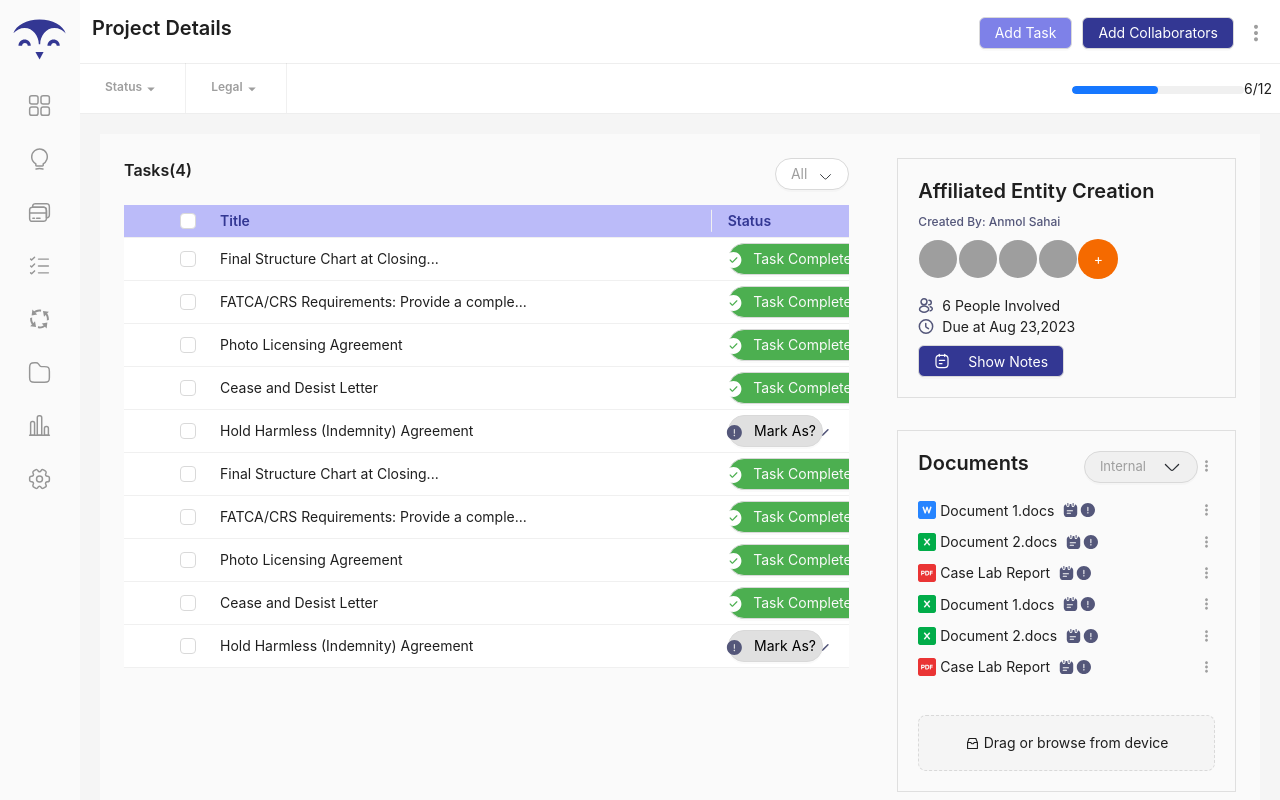
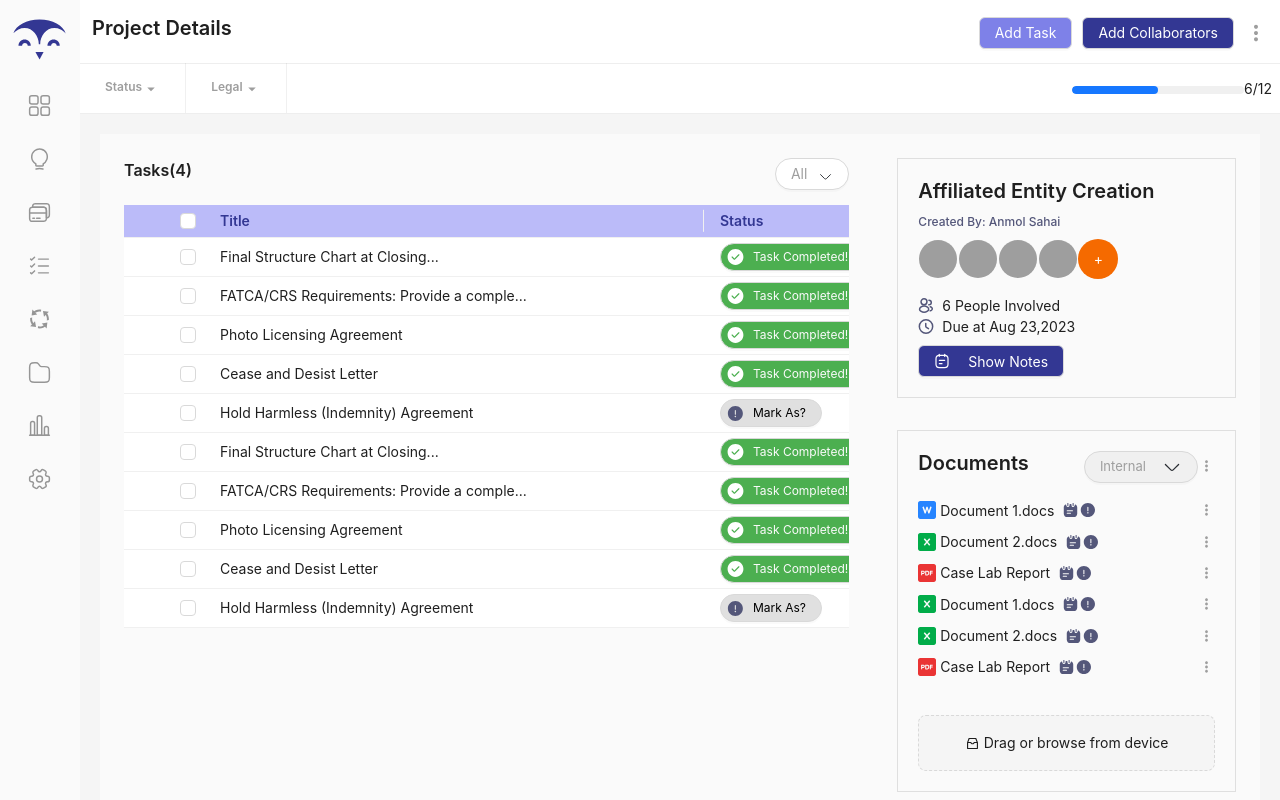
Before and after one commit to Maaz42/Composure-LFMS, a Next.js app: page /projectDetail in a window 1280 px wide. Shown: the top 800 px of the page. Built offline with nearby package versions, Linux system fonts and the light colour scheme; grey boxes are pictures that could not be loaded.

Commit message:
project-list-detail: Ui adjustment

```diff
--- a/components/Screens/ProjectDetail/index.tsx
+++ b/components/Screens/ProjectDetail/index.tsx
@@ -20,6 +20,7 @@ const props = {
         console.log('Dropped files', e.dataTransfer.files);
     },
 };
+
 interface DataType {
     key: React.Key;
     title: string;
@@ -55,6 +56,7 @@ export default function ProjectDetail() {
     const handleShowNotes = () => {
         setNotesVisible(!notesVisible);
     };
+
     const onClose = () => {
         setCollaboratorDrawer(false);
     }
@@ -64,7 +66,6 @@ export default function ProjectDetail() {
     }
 
     const markAsDropDown = [
-
         {
             key: "1",
             label: (
@@ -91,6 +92,7 @@ export default function ProjectDetail() {
             ),
         },
     ];
+
     const navDropDown = [
         {
             key: "1",
@@ -98,23 +100,19 @@ export default function ProjectDetail() {
         },
 
     ];
+
     const columns: TableColumnsType<DataType> = [
         {
-            title: (
-                <div style={{ display: "flex", justifyContent: "space-between", alignItems: "center" }}>
-                    <div>Title</div>
-                </div>
-            ),
+            title: "Title",
             dataIndex: "title",
-            key: "title"
-            , width: "70%"
+            key: "title",
+            width: "500px"
         },
         {
-            title: (<div style={{ display: "flex", justifyContent: "space-between", alignItems: "center" }}>
-                <div>   Status</div>
-            </div>),
+            title: "Status",
             dataIndex: "status",
             key: "status",
+            width: "250px",
             render: (status, record) => {
                 return (
                     <>
@@ -128,17 +126,12 @@ export default function ProjectDetail() {
                                         setItems(markAsDropDown)
                                     }}>
                                         <Button style={{}} className={styles.infoButton}>
-                                            <Image src={INFO} style={{ marginLeft: "-10px", marginTop: "2px", marginRight: "2px" }} alt="..." /> Mark As?
+                                            <Image src={INFO} style={{ marginLeft: "-10px", }} alt="..." /> Mark As?
                                         </Button>
                                     </a>
-
-                                    <Image onClick={(e) => { e.preventDefault(), handleRowClick(record.key) }} src={expandedRows.includes(record.key) ? Arrow_Up : downArrow} style={{ marginLeft: "-10px", marginTop: "2px", marginRight: "2px" }} alt="..." />
-
+                                    <Image onClick={(e) => { e.preventDefault(), handleRowClick(record.key) }} src={expandedRows.includes(record.key) ? Arrow_Up : downArrow} style={{ marginLeft: "-10px", }} alt="..." />
                                 </>
-
                                 // </Dropdown>
-
-
                             ) : (
                                 <>
                                     <a onClick={(e) => {
@@ -147,27 +140,19 @@ export default function ProjectDetail() {
                                         setItems(markAsDropDown)
                                     }}>
                                         <Button style={{}} className={styles.taskCompleted}>
-                                            <Image src={tick_button} style={{ marginLeft: "-10px", marginTop: "2px", marginRight: "2px" }} alt="..." /> Task Completed!
+                                            <Image src={tick_button} style={{ marginLeft: "-10px", }} alt="..." /> Task Completed!
                                         </Button>
                                     </a>
-
                                     <Image onClick={(e) => { e.preventDefault(), handleRowClick(record.key) }} src={expandedRows.includes(record.key) ? Arrow_Up : downArrow} style={{ marginLeft: "-10px", marginTop: "2px", marginRight: "2px" }} alt="..." />
-
                                 </>
-                            )
-
-                            }
-
+                            )}
                         </div>
-
-
                     </>
                 )
-
-
             }
         }
     ]
+
     const statusDropDown = [
         {
             key: "1",
@@ -201,6 +186,7 @@ export default function ProjectDetail() {
             label: "Legal 3"
         }
     ];
+
     const commentsDropDown = [
         {
             key: '1',
@@ -215,6 +201,7 @@ export default function ProjectDetail() {
             label: "Delete"
         }
     ];
+
     const taskdetailDropDown = [
         {
             key: '1',
@@ -226,6 +213,7 @@ export default function ProjectDetail() {
         },
 
     ];
+
     const docDropDown = [
         {
             key: '1',
@@ -240,6 +228,7 @@ export default function ProjectDetail() {
             label: "Export  to Sharepoint"
         }
     ];
+
     const singleDocDropDown = [
         {
             key: '1',
@@ -254,6 +243,7 @@ export default function ProjectDetail() {
             label: "Delete"
         },
     ]
+
     const taskDropDown = [
         {
             key: '1',
@@ -272,6 +262,7 @@ export default function ProjectDetail() {
             label: "Delete"
         }
     ];
+
     const taskStatusDropDown = [
         {
             key: '1',
@@ -289,8 +280,8 @@ export default function ProjectDetail() {
                 </>
             )
         },
+    ];
 
-    ];
     const allDropDown = [
         {
             key: '1',
@@ -308,8 +299,8 @@ export default function ProjectDetail() {
                 </>
             )
         },
+    ];
 
-    ];
     const docNoteDropDown = [
         {
             key: '1',
@@ -372,7 +363,6 @@ export default function ProjectDetail() {
             details: "Added on March 21  \n Last Notified Yesterday \n  2 Reviews",
             src: PDF_ICON
         },
-
     ]
 
     const dataSubtasks = [
@@ -451,9 +441,7 @@ export default function ProjectDetail() {
 
     const expandedRowRender = (rowData: any) => {
         return (
-
             <>
-
                 <div className={styles.cardSDetailStyle} style={{ width: "100%" }}>
                     <Row className="flex mb-4" justify={'space-between'}>
                         <Row className={styles.cardSDetailStyle1} justify={'space-between'} style={{ width: "100%" }}><Col>Task Load</Col><Row>
@@ -628,18 +616,9 @@ export default function ProjectDetail() {
                                         </Flex>
 
                                     </Row > */}
-
-
-
-
-
-
-
             </>
         );
     }
-
-
 
     return (
         <>
@@ -674,7 +653,6 @@ export default function ProjectDetail() {
                     <CustomDropDown className={styles.collapseTo} title={"Legal"} dropDownItems={legalDropDown} />
                     <Divider className={styles.divider} type='vertical' />
                 </Flex>
-
                 <div style={{ width: "200px" }} className={`flex mr-2`}><Progress percent={50} showInfo={false} />6/12</div>
             </Flex>
             <Layout style={{ height: '(100vh -120px)' }}>
@@ -691,7 +669,6 @@ export default function ProjectDetail() {
                                     <Button style={{ borderRadius: "65px", display: "flex", }}><Typography style={{ marginRight: "3px", color: "#9E9E9E" }}>All </Typography><Image className='mt-1' src={ARROWDOWN} width={15} height={15} alt='...' /></Button>
                                 </Dropdown>
                             </a>
-
                         </Row>
                         <CustomTable
                             columns={columns}
@@ -699,7 +676,6 @@ export default function ProjectDetail() {
                             isChecked={2}
                             onRow={(record: DataType) => ({
                                 onClick: () => {
-
                                     setRowDetail(true);
                                 }
                             })}
@@ -1329,14 +1305,11 @@ export default function ProjectDetail() {
 
                                                     </Flex>
                                                     <Flex style={{ display: "flex", alignItems: "center", marginLeft: "30px" }}>
-
                                                         <Avatar src={"https://images.pexels.com/photos/610294/pexels-photo-610294.jpeg?auto=compress&cs=tinysrgb&w=600"} />
                                                         <Title className={styles.subTasksName}>{data.assignedTo}</Title>
                                                         <Divider style={{ height: "20px", marginLeft: "10px" }} type="vertical" />
                                                         <Image style={{ height: "20px", marginBottom: "6px" }} src={CALENDER} alt="doc" />
                                                         <Title className={styles.commentTS1}>{data.assignedDate}</Title>
-
-
                                                     </Flex>
                                                 </Flex>
                                                 <a
@@ -1352,13 +1325,11 @@ export default function ProjectDetail() {
                                             </Row>
                                         )
                                     })}
-
                                 </Flex>
-
                             </Row>
-                        </Col>}
+                        </Col>
+                    }
                 </Row>
-
                 <Drawer
                     title={
                         <div style={{ display: 'flex', justifyContent: 'space-between' }}>
--- a/components/Screens/ProjectDetail/styles.module.css
+++ b/components/Screens/ProjectDetail/styles.module.css
@@ -10,8 +10,6 @@
   align-items: center;
   justify-content: space-between;
 }
-
-
 
 .boxStyle {
   height: 50px;
@@ -58,11 +56,11 @@
   margin-bottom: 20px;
 }
 
-.cardInnerStyle{
+.cardInnerStyle {
   width: 100%;
+  padding: 15px;
+}
 
-   padding:15px;
-}
 .cardTitleStyle {
   font-size: 14px;
   font-weight: 500;
@@ -72,7 +70,6 @@
 
 .cardTitleStyle1 {
   font-size: 18px !important;
-
   color: #000000;
   display: flex;
 }
@@ -90,6 +87,7 @@
   color: #000000;
   display: flex;
 }
+
 .cardTitleStyle5 {
   font-size: 0.8vw !important;
   font-weight: 600 !important;
@@ -97,51 +95,47 @@
   display: flex;
 }
 
-
 .cardSDetailStyle {
   color: #9e9e9e;
   font-size: 14px;
   font-weight: 400;
   padding: 10px;
 }
-.detailExpandable{
+
+.detailExpandable {
   color: #000000;
   font-size: 14px;
   font-weight: 400;
+  text-decoration: underline;
+}
 
-  text-decoration: underline;
-
-}
-.detailExpandableDate{
+.detailExpandableDate {
   color: #000000;
   font-size: 14px;
   font-weight: 400;
-
-
-
 }
 
 .cardSDetailStyle1 {
   color: #9e9e9e;
   font-size: 14px;
   font-weight: 400;
-  margin-top: 10px;;
+  margin-top: 10px;
 }
+
 .taskCompleted {
   background-color: #4caf50 !important;
   color: #fafafa !important;
   display: flex;
   border-radius: 65px;
+  font-size: 12px;
+  height: 28px;
+}
 
-
-}
 .taskCompleted1 {
   background-color: #4caf50 !important;
   color: #fafafa !important;
   display: flex;
   border-radius: 16px;
-
-
 }
 
 .taskCompletedSmall {
@@ -151,7 +145,7 @@
   border-radius: 65px !important;
   font-size: 11px !important;
   align-items: center;
-  height:22 !important
+  height: 22 !important
 }
 
 .infoButton {
@@ -161,6 +155,8 @@
   border-radius: 65px;
   align-items: center;
   border-color: none !important;
+  font-size: 12px;
+  height: 28px;
 }
 
 .markButton {
@@ -170,8 +166,9 @@
   border-radius: 65px !important;
   font-size: 11px !important;
   align-items: center;
-  height:22 !important
+  height: 22 !important
 }
+
 .taskButton {
   background-color: #e0e0e0;
   color: #000000;
@@ -202,7 +199,6 @@
   font-weight: 500 !important;
   color: #9e9e9e !important;
   display: flex;
-
   margin-left: 5px;
 }
 
@@ -212,10 +208,9 @@
   font-weight: 400 !important;
   color: #000000 !important;
   display: flex;
+  margin-left: 10px;
+}
 
-  margin-left: 10px;
-
-}
 .subTasksTitle {
   font-family: sans-serif;
   font-size: 14px !important;
@@ -226,7 +221,6 @@
   /* margin-top: 8px !important;
   margin-left: 5px; */
 }
-
 
 .comment2Style {
   font-size: 0.75vw !important;
@@ -245,21 +239,19 @@
   flex: 1;
   flex-direction: column;
   display: flex;
-
   overflow: auto;
 }
 
 .cardStyle350px {
-
   padding: 20px;
   background-color: #fafafa;
   flex: 1;
   flex-direction: column;
   display: flex;
-
   overflow: auto;
 }
-.resButton{
+
+.resButton {
   font-size: 18px;
   font-weight: 600;
   border-radius: 1.5rem;
@@ -296,7 +288,6 @@
 @media (max-width: 1000px) {
   .folderTitle {
     white-space: nowrap;
-
     overflow: hidden;
     text-overflow: ellipsis;
   }
@@ -364,8 +355,6 @@
     font-size: 9px !important;
   }
 
-
-
   /* .folderTitle {
     width: 200px;
   } */
@@ -408,9 +397,10 @@
     text-overflow: ellipsis;
   }
 
-  .resButton{
+  .resButton {
     font-size: 11px;
   }
+
   .internalButton {
     display: flex;
     color: #9e9e9e;
```
